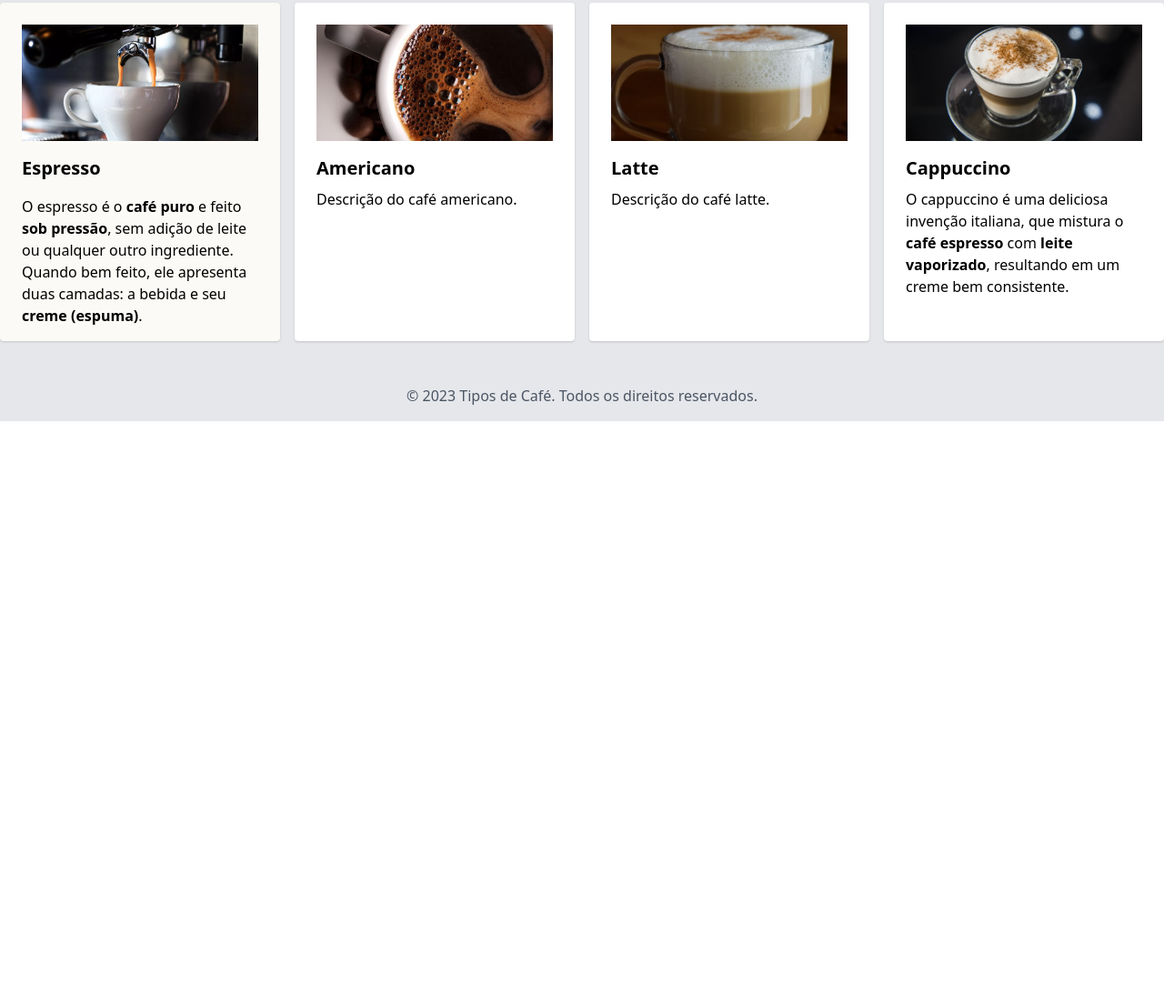
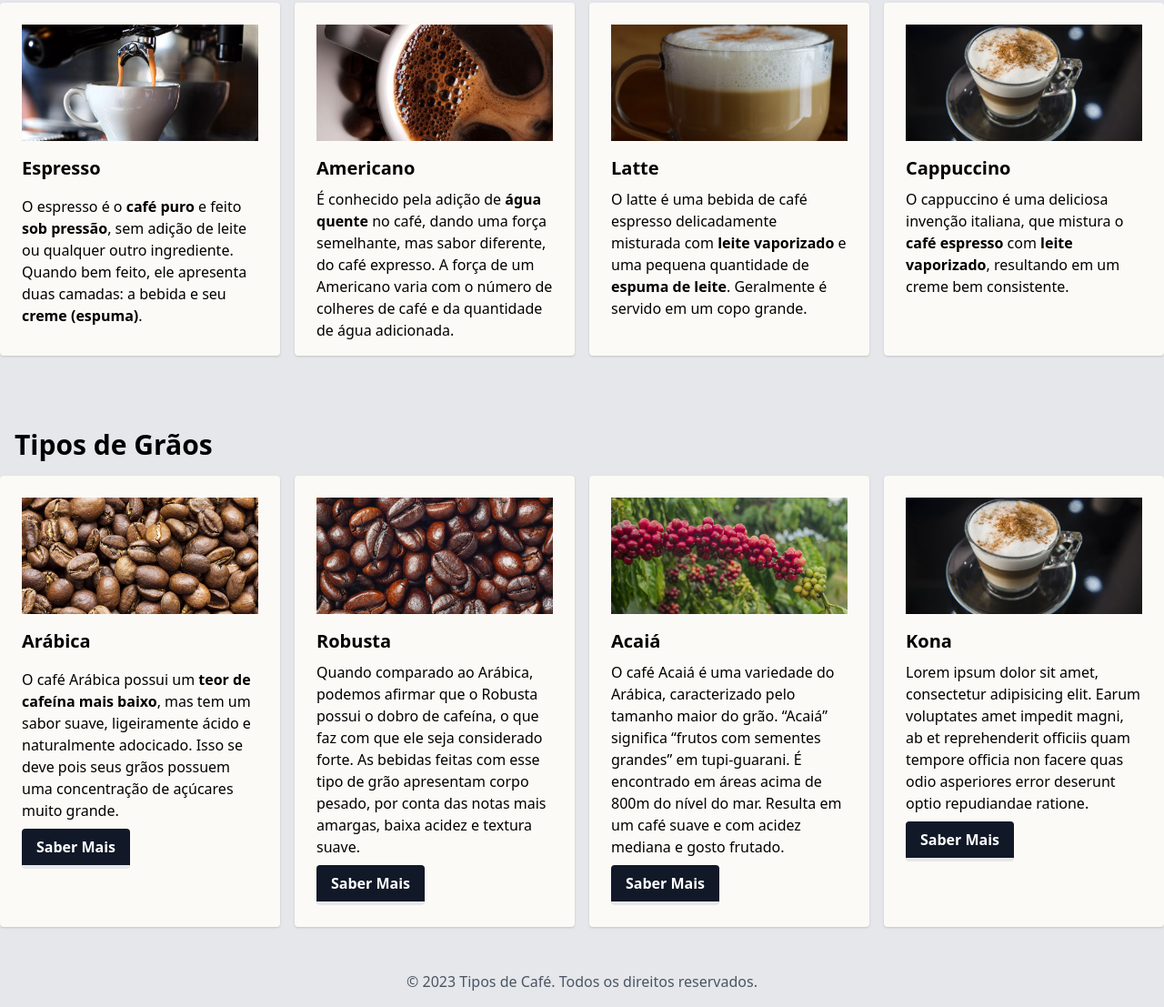
Before and after one commit to debsscc/LeCafe, a website: page index.html in a window 1280 px wide. Shown: the part 897-2004 px from the top of the page at 91% size. Before the commit the page ends 1360 px from the top, so only its background shows below. Drawn offline with nearby package versions, Linux system fonts and the light colour scheme.

Commit message:
Update index1.2.html

```diff
--- a/index.html
+++ b/index.html
@@ -11,8 +11,10 @@
 <body>
 
     <!-- Seção de Header -->
-    <section>
-        <header class="mx-auto h-screen bg-poster xl:w-full" style="background-image: url('img/2632488.jpg'); background-size: cover; background-position: center">
+<!-- Seção de Header -->
+<section>
+    <header class="mx-auto h-screen bg-poster xl:w-full" style="background-image: url('img/poster.jpg'); background-size: cover; background-position: center">
+        <div class="p-4 lg:px-8">
             <div class="flex justify-between items-center">
                 <div class="flex items-center">
                     <img src="img/sign.png" alt="Logo" class="w-10 h-10 mr-2">
@@ -24,27 +26,29 @@
                         <path stroke-linecap="round" stroke-linejoin="round" stroke-width="2" d="M19 9l-7 7-7-7"></path>
                     </svg>
                 </button>
-                <nav id="accordion" class="hidden md:flex space-x-4 md:space-x-0 md:flex-col">
+                <nav id="accordion" class="md:flex flex-col space-x-4 md:space-x-0">
                     <ul class="flex md:flex-col space-x-4 md:space-x-0">
-                        <li><a href="#" class="hover:text-gray-300">Contato</a></li>
-                        <li><a href="#" class="hover:text-gray-300" id="toggleAccordion">Tipos de Cafés</a></li>
+                        <li><a href="#" class="text-white hover:text-gray-300">Contato</a></li>
+                        <li><a href="#" class="text-white hover:text-gray-300" id="toggleAccordion">Tipos de Cafés</a></li>
                     </ul>
                 </nav>
             </div>
 
-            <div class="header-content flex justify-center p-8">
-                <div class="w-1/3">
-                    <h1 class="text-3xl text-white font-bold">Bem-vindo ao Le Cafe Portal</h1>
-                    <p class="text-white mt-4">Aqui você pode desfrutar da melhor música enquanto aprende sobre os diferentes tipos de café. Dê o play na nossa playlist e explore o mundo dos cafés!</p>
+            <div class="header-content flex flex-col lg:flex-row justify-center items-center p-8">
+                <div class="w-full lg:w-1/2 text-center lg:text-right">
+                    <h1 class="text-3xl text-white font-bold mb-4">Bem-vindo ao Le Cafe Portal</h1>
+                    <p class="text-white">Aqui você pode desfrutar da melhor música enquanto aprende sobre os diferentes tipos de café. Dê o play na nossa playlist e explore o mundo dos cafés!</p>
                 </div>
-                <div class="w-1/3 text-right pr-4">
+                <div class="w-full lg:w-1/2 text-center pr-4 mt-4 lg:mt-0">
                     <iframe style="border-radius: 12px;" src="https://open.spotify.com/embed/playlist/6U80fRAACbhpGgnxlis0ex?utm_source=generator" width="100%" height="352" frameBorder="0" allowfullscreen="" allow="autoplay; clipboard-write; encrypted-media; fullscreen; picture-in-picture" loading="lazy"></iframe>
                 </div>
             </div>
-        </header>
-    </section>
+        </div>
+    </header>
+</section>
 
-    <!-- Seção de Tipos de Café -->
+
+    <!-- Section Types of Coffee -->
     <section class="bg-gray-200 py-8">
         <div class="container mx-auto">
             <h1 class="text-3xl font-bold mt-4 mb-4 px-4">Tipos de Café</h1>
@@ -57,22 +61,79 @@
                         Quando bem feito, ele apresenta duas camadas: a bebida e seu <b>creme (espuma)</b>.</p>
                 </div>
                 <!-- Card 2 -->
-                <div class="bg-white p-4 rounded shadow">
+                <div class="card-custom p-4 rounded shadow">
                     <img src="img/americano.jpg" alt="Café Americano" class="w-full h-32 object-cover mt-2 mb-2 px-2">
                     <h2 class="text-xl font-semibold mt-4 mb-2 px-2">Americano</h2>
-                    <p class="px-2">Descrição do café americano.</p>
+                    <p class="px-2">É conhecido pela adição de <b>água quente</b> no café, dando uma força semelhante, mas sabor diferente, do café expresso. A força de um Americano varia com o número de colheres de café e da quantidade de água adicionada.</p>
                 </div>
                 <!-- Card 3 -->
-                <div class="bg-white p-4 rounded shadow">
+                <div class="card-custom p-4 rounded shadow">
                     <img src="img/latte.jpg" alt="Café Latte" class="w-full h-32 object-cover mt-2 mb-2 px-2">
                     <h2 class="text-xl font-semibold mt-4 mb-2 px-2">Latte</h2>
-                    <p class="px-2">Descrição do café latte.</p>
+                    <p class="px-2">O latte é uma bebida de café espresso delicadamente misturada com <b>leite vaporizado</b> e uma pequena quantidade de <b>espuma de leite</b>. Geralmente é servido em um copo grande.</p>
                 </div>
                 <!-- Card 4 -->
-                <div class="bg-white p-4 rounded shadow">
+                <div class="card-custom p-4 rounded shadow">
                     <img src="img/capuccino.jpg" alt="Café Cappuccino" class="w-full h-32 object-cover mt-2 mb-2 px-2">
                     <h2 class="text-xl font-semibold mt-4 mb-2 px-2">Cappuccino</h2>
                     <p class="px-2">O cappuccino é uma deliciosa invenção italiana, que mistura o <b>café espresso</b> com <b>leite vaporizado</b>, resultando em um creme bem consistente.</p>
+                </div>
+            </div>
+        </div>
+    </section>
+
+    <!-- Section Types of Coffee Beans -->
+    <section class="bg-gray-200 py-8">
+        <div class="container mx-auto">
+            <h1 class="text-3xl font-bold mt-4 mb-4 px-4">Tipos de Grãos</h1>
+            <div class="grid grid-cols-1 sm:grid-cols-2 md:grid-cols-3 lg:grid-cols-4 gap-4">
+                <!-- Card 1 -->
+                <div class="card-custom p-4 rounded shadow" alt="cards">
+                    <img src="img/beans/arabica.jpg" alt="Café Arabica" class="w-full h-32 object-cover mt-2 mb-2 px-2">
+                    <h2 class="text-xl font-semibold mt-4 mb-4 px-2">Arábica</h2>
+                    <p class="px-2"> O café Arábica possui um <b>teor de cafeína mais baixo</b>, mas tem um sabor suave, ligeiramente ácido e naturalmente adocicado. Isso se deve pois seus grãos possuem uma concentração de açúcares muito grande.</p>
+                    <!-- Button Card -->
+                    <button class="bg-gray-900
+                    hover:bg-gray-200 text-white font-bold m-2 mt-2 py-2 px-4 border-b-4 border-gray-200
+                    hover:text-gray-900 bg-gray-200  transition rounded hover:border-gray-900">
+                        Saber Mais
+                      </button>
+                </div>
+                <!-- Card 2 -->
+                <div class="card-custom p-4 rounded shadow">
+                    <img src="img/beans/robusta.jpg" alt="Café Robusta" class="w-full h-32 object-cover mt-2 mb-2 px-2">
+                    <h2 class="text-xl font-semibold mt-4 mb-2 px-2">Robusta</h2>
+                    <p class="px-2">Quando comparado ao Arábica, podemos afirmar que o Robusta possui o dobro de cafeína, o que faz com que ele seja considerado forte. As bebidas feitas com esse tipo de grão apresentam corpo pesado, por conta das notas mais amargas, baixa acidez e textura suave.</p>
+                    <!-- Button Card -->
+                    <button class="bg-gray-900
+                    hover:bg-gray-200 text-white font-bold m-2 mt-2 py-2 px-4 border-b-4 border-gray-200
+                    hover:text-gray-900 bg-gray-200  transition rounded hover:border-gray-900">
+                        Saber Mais
+                      </button>
+                </div>
+                <!-- Card 3 -->
+                <div class="card-custom p-4 rounded shadow">
+                    <img src="img/beans/acaia.png" alt="Café Acaia" class="w-full h-32 object-cover mt-2 mb-2 px-2">
+                    <h2 class="text-xl font-semibold mt-4 mb-2 px-2">Acaiá</h2>
+                    <p class="px-2">O café Acaiá é uma variedade do Arábica, caracterizado pelo tamanho maior do grão. “Acaiá” significa “frutos com sementes grandes” em tupi-guarani. É encontrado em áreas acima de 800m do nível do mar. Resulta em um café suave e com acidez mediana e gosto frutado.</p>
+                    <!-- Button Card -->
+                    <button class="bg-gray-900
+                    hover:bg-gray-200 text-white font-bold m-2 mt-2 py-2 px-4 border-b-4 border-gray-200
+                    hover:text-gray-900 bg-gray-200  transition rounded hover:border-gray-900">
+                        Saber Mais
+                      </button>
+                </div>
+                <!-- Card 4 -->
+                <div class="card-custom p-4 rounded shadow">
+                    <img src="img/capuccino.jpg" alt="Café Kona" class="w-full h-32 object-cover mt-2 mb-2 px-2">
+                    <h2 class="text-xl font-semibold mt-4 mb-2 px-2">Kona</h2>
+                    <p class="px-2">Lorem ipsum dolor sit amet, consectetur adipisicing elit. Earum voluptates amet impedit magni, ab et reprehenderit officiis quam tempore officia non facere quas odio asperiores error deserunt optio repudiandae ratione.</p>
+                    <!-- Button Card -->
+                    <button class="bg-gray-900
+                    hover:bg-gray-200 text-white font-bold m-2 mt-2 py-2 px-4 border-b-4 border-gray-200
+                    hover:text-gray-900 bg-gray-200  transition rounded hover:border-gray-900">
+                        Saber Mais
+                      </button>
                 </div>
             </div>
         </div>
```
